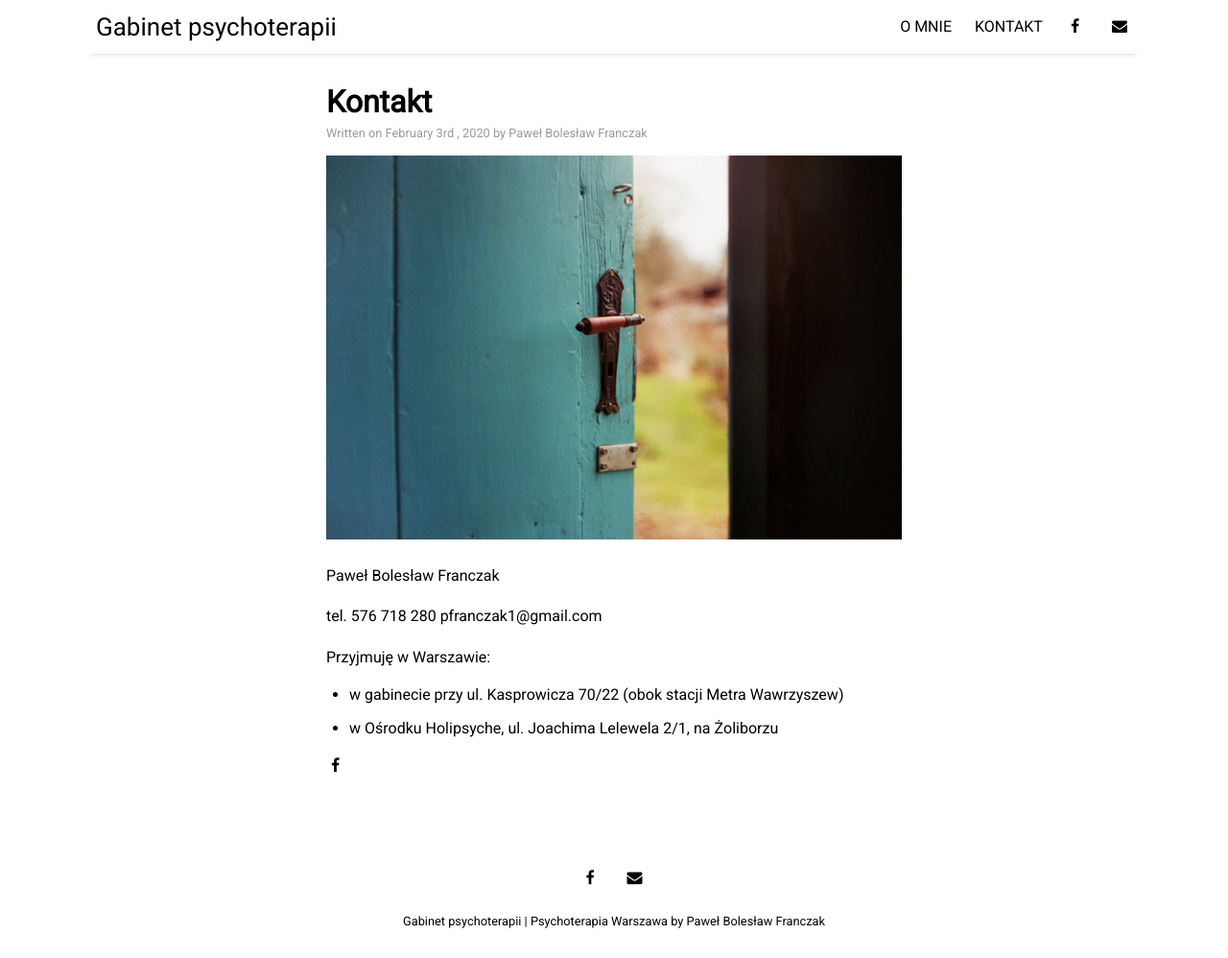
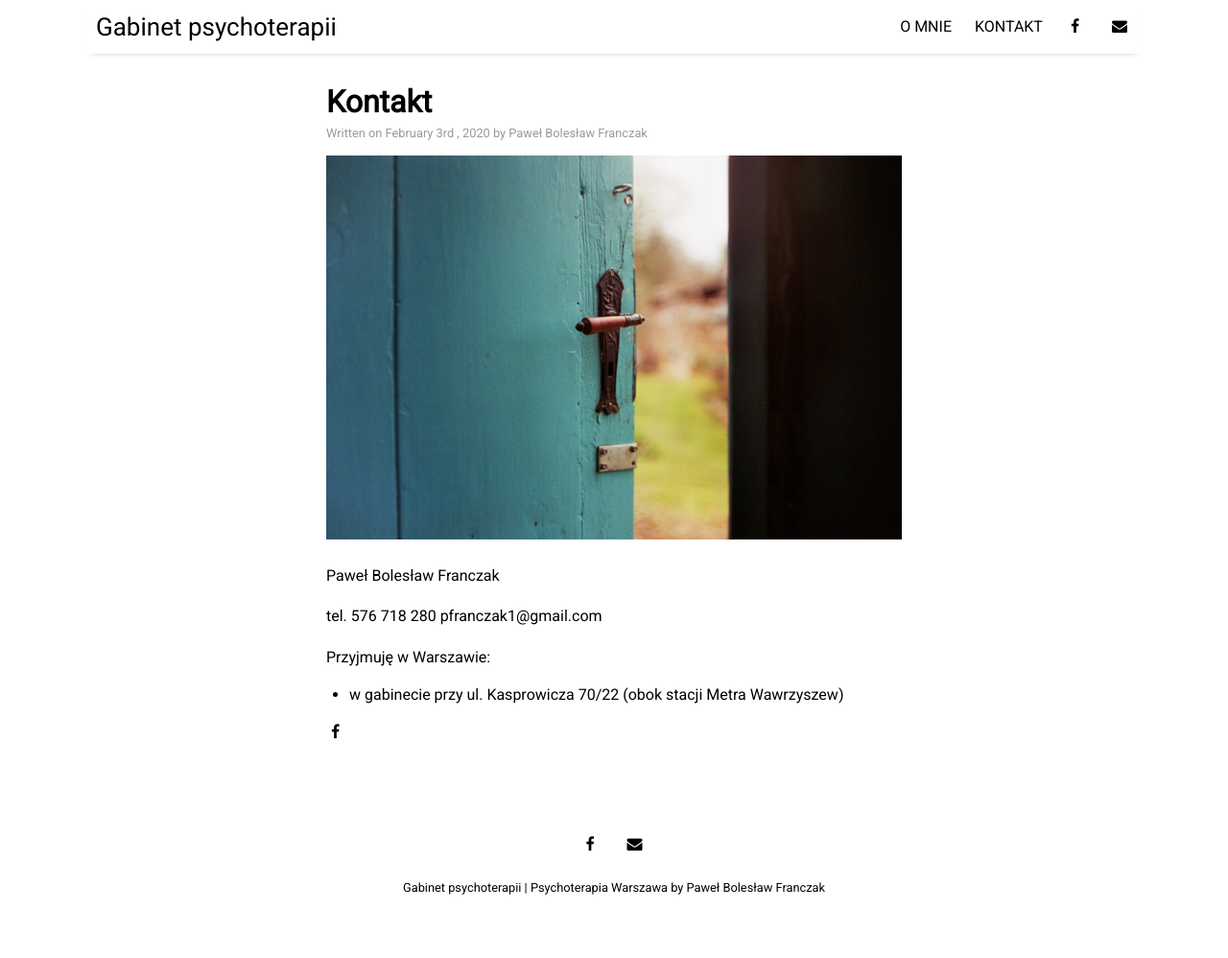
Before and after one commit to kmmolska/kmmolska.github.io, a Jekyll site: the page built from _posts/2020-02-03-kontakt.md, in a window 1280 px wide and 998 px high. Shown: the whole window at 96% size. Built offline with Jekyll 4.4.1, drawn with Linux system fonts in a browser that asks for light colours; nearby versions of some CDN libraries.

Commit message:
Update 2020-02-03-kontakt.md

```diff
--- a/_posts/2020-02-03-kontakt.md
+++ b/_posts/2020-02-03-kontakt.md
@@ -14,4 +14,3 @@ tel. 576 718 280 pfranczak1@gmail.com
 Przyjmuję w Warszawie:
 
 - w gabinecie przy ul. Kasprowicza 70/22 (obok stacji Metra Wawrzyszew)
-- w Ośrodku Holipsyche, ul. Joachima Lelewela 2/1, na Żoliborzu
```
